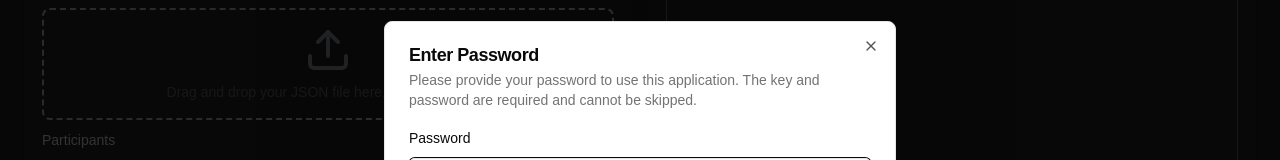
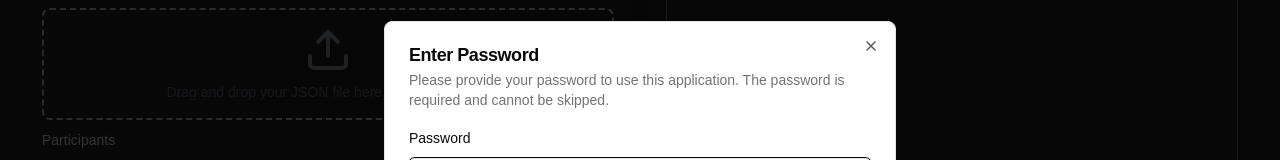
Before and after one commit to Ayanabha1/openai-realtime-api-poc, a Next.js app: page / in a window 1280 px wide. Shown: the part 254-414 px from the top of the page. Built offline with nearby package versions, Linux system fonts and the light colour scheme.

Commit message:
removed password prompt

```diff
--- a/src/components/ApiKeyDialog.tsx
+++ b/src/components/ApiKeyDialog.tsx
@@ -32,8 +32,8 @@ export function ApiKeyDialog({ isOpen, onSubmit }: ApiKeyDialogProps) {
         <DialogHeader>
           <DialogTitle>Enter Password</DialogTitle>
           <DialogDescription>
-            Please provide your password to use this application. The key and
-            password are required and cannot be skipped.
+            Please provide your password to use this application. The password
+            is required and cannot be skipped.
           </DialogDescription>
         </DialogHeader>
         <form onSubmit={handleSubmit}>
```
